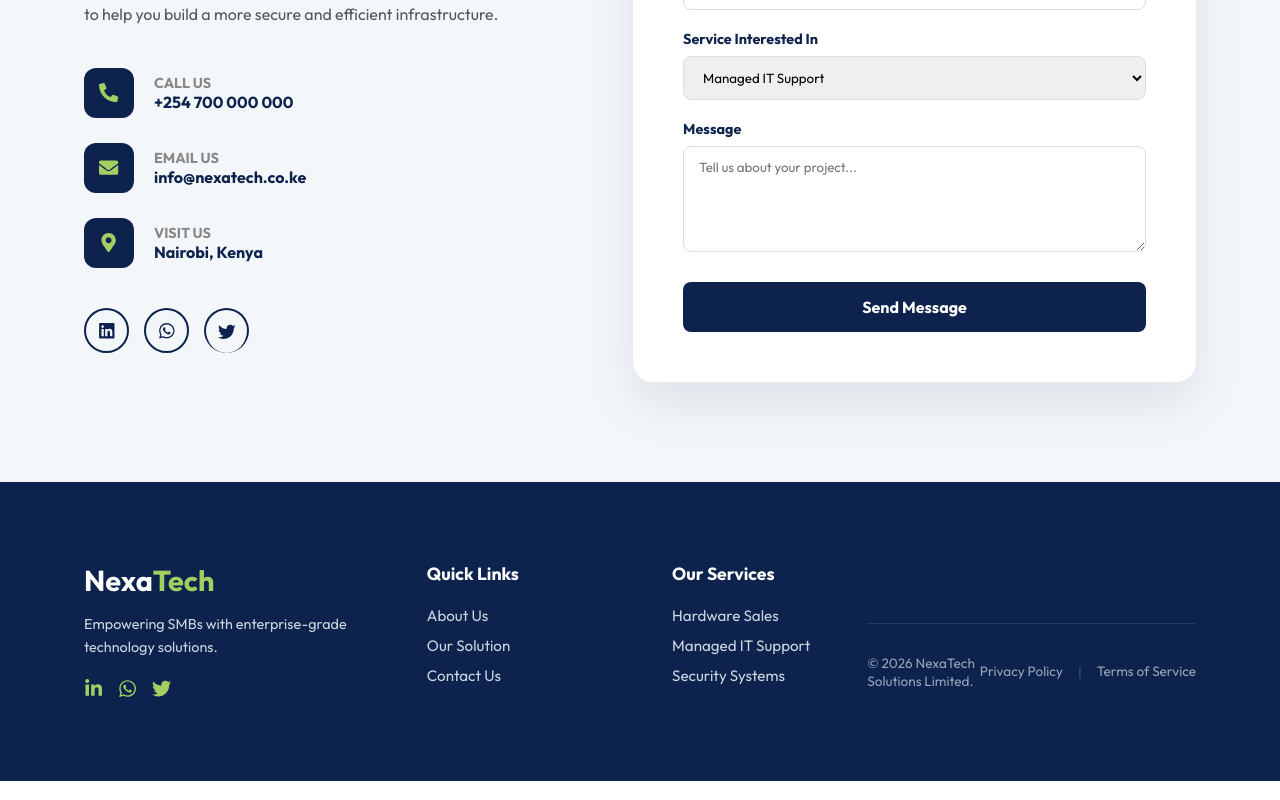
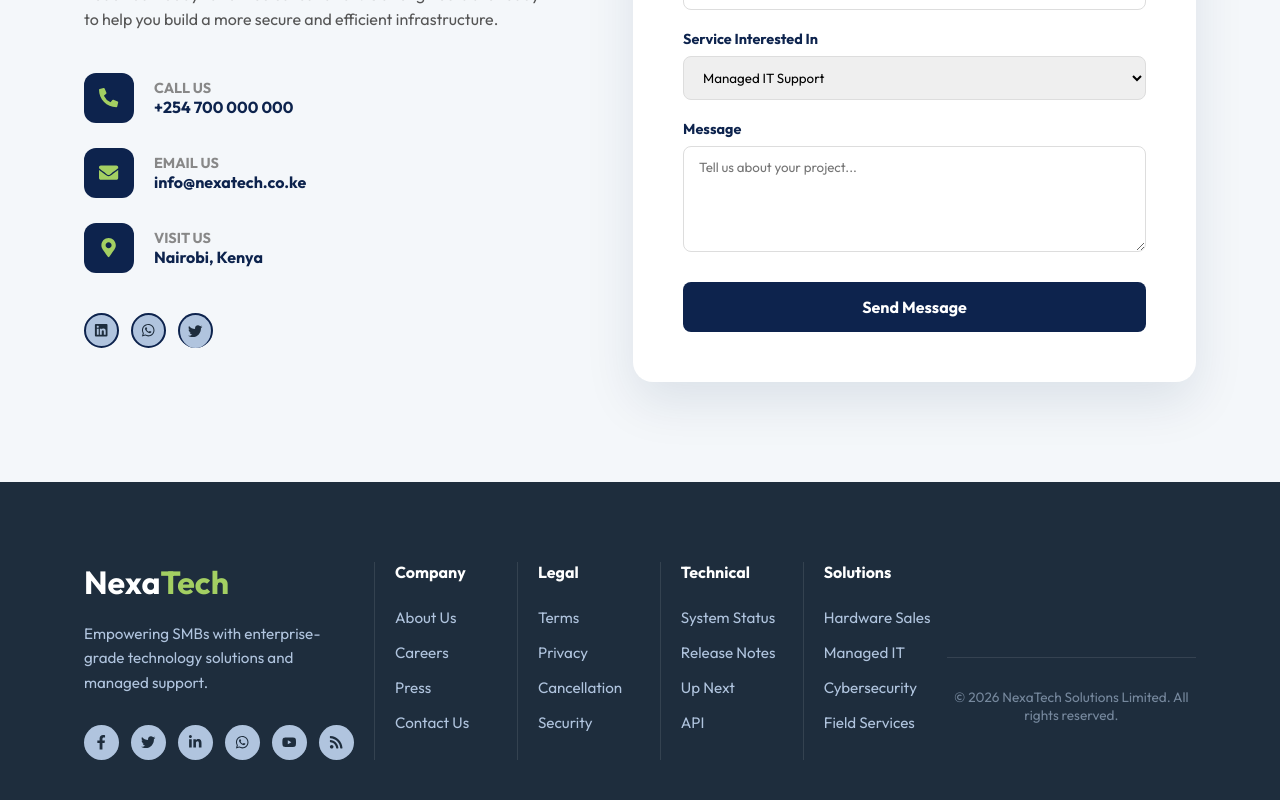
Before and after one commit to Inferno-cmd/Alvion-Consultancy-Group, a React (Vite) app: page / in a window 1280 px wide. Shown: the part 4907-5707 px from the top of the page. Built offline with nearby package versions, Linux system fonts and the light colour scheme.

Commit message:
update Footer and add LegalModal component

```diff
--- a/src/components/Footer/Footer.css
+++ b/src/components/Footer/Footer.css
@@ -1,67 +1,91 @@
 .footer-main {
-    background-color: #0d234d;
-    color: white;
-    padding: 80px 0 30px 0;
+    background-color: #1e2d3d; /* Matches the deep blue of your reference */
+    color: #ffffff;
+    padding: 80px 0 40px 0;
+    font-family: 'Inter', sans-serif;
 }
 
-.nx-container {
-    max-width: 1200px;
-    margin: 0 auto;
-    padding: 0 20px;
+.footer-sitemap {
+    display: grid;
+    grid-template-columns: 1.5fr 1fr 1fr 1fr 1fr;
+    gap: 20px;
 }
 
-.footer-grid {
-    display: grid;
-    grid-template-columns: 1.5fr 1fr 1fr;
-    gap: 50px;
-    padding-bottom: 50px;
+/* Column Borders (The thin white lines between sections) */
+.footer-col:not(:last-child) {
+    border-right: 1px solid rgba(255, 255, 255, 0.1);
+    padding-right: 20px;
 }
 
-.footer-logo { font-size: 1.8rem; margin-bottom: 15px; }
-.footer-logo span { color: #a3cf62; }
-.footer-bio { color: #cbd5e1; line-height: 1.6; margin-bottom: 20px; font-size: 0.9rem; }
-
-.footer-socials { display: flex; gap: 15px; }
-.footer-socials a { color: #a3cf62; font-size: 1.2rem; transition: 0.3s; }
-.footer-socials a:hover { transform: translateY(-3px); color: white; }
-
-.footer-col h3 { font-size: 1.1rem; margin-bottom: 20px; color: white; }
-.footer-links { list-style: none; padding: 0; }
-.footer-links li { margin-bottom: 10px; }
-.footer-links a { color: #cbd5e1; text-decoration: none; font-size: 0.95rem; }
-.footer-links a:hover { color: #a3cf62; }
-
-/* THE FIX FOR THE BOTTOM BAR */
-.footer-bottom {
-    border-top: 1px solid rgba(255, 255, 255, 0.1);
-    padding-top: 30px;
-    display: flex;
-    flex-direction: row; /* Forces side-by-side */
-    justify-content: space-between; /* Pushes content to opposite ends */
-    align-items: center;
-    font-size: 0.85rem;
-    color: #94a3b8;
+.footer-col h4 {
+    color: #ffffff;
+    font-size: 1rem;
+    font-weight: 700;
+    margin-bottom: 25px;
+    text-transform: capitalize;
 }
 
-.footer-legal-links {
-    display: flex;
-    flex-direction: row; /* Forces side-by-side */
-    align-items: center;
-    gap: 15px; /* Adds space between Privacy, |, and Terms */
+.footer-col ul {
+    list-style: none;
+    padding: 0;
 }
 
-.footer-legal-links a {
-    color: #94a3b8;
-    text-decoration: none;
-    white-space: nowrap; /* Prevents text from breaking onto new lines */
+.footer-col ul li {
+    margin-bottom: 15px;
 }
 
-.footer-legal-links a:hover { color: white; }
+.footer-col ul li a {
+    color: #b0c4de;
+    text-decoration: none;
+    font-size: 0.95rem;
+    transition: color 0.2s ease;
+}
 
-.footer-sep { color: #475569; }
+.footer-col ul li a:hover {
+    color: #ffffff;
+}
 
-/* Mobile View */
-@media (max-width: 768px) {
-    .footer-grid { grid-template-columns: 1fr; gap: 30px; }
-    .footer-bottom { flex-direction: column; gap: 15px; text-align: center; }
+/* Brand Section */
+.footer-logo { font-size: 2rem; margin-bottom: 20px; }
+.footer-logo span { color: #a3cf62; }
+.brand-info p {
+    color: #b0c4de;
+    font-size: 0.95rem;
+    line-height: 1.6;
+    margin-bottom: 30px;
+    max-width: 250px;
 }
+
+/* Social Media Icons */
+.social-links-row {
+    display: flex;
+    gap: 12px;
+}
+
+.social-links-row a {
+    width: 35px;
+    height: 35px;
+    background: #b0c4de;
+    color: #1e2d3d;
+    border-radius: 50%;
+    display: flex;
+    align-items: center;
+    justify-content: center;
+    font-size: 0.9rem;
+    transition: 0.3s;
+}
+
+.social-links-row a:hover {
+    background: #a3cf62;
+    transform: translateY(-3px);
+}
+
+/* Bottom Copyright Bar */
+.footer-bottom-bar {
+    margin-top: 60px;
+    padding-top: 30px;
+    border-top: 1px solid rgba(255, 255, 255, 0.1);
+    text-align: center;
+    color: rgba(176, 196, 222, 0.6);
+    font-size: 0.85rem;
+}
--- a/src/components/Footer/Footer.jsx
+++ b/src/components/Footer/Footer.jsx
@@ -1,7 +1,7 @@
 import React, { useState } from 'react';
 import './Footer.css';
 import LegalModal from "./LegalModal";
-import { FaLinkedinIn, FaWhatsapp, FaTwitter } from 'react-icons/fa';
+import { FaLinkedinIn, FaWhatsapp, FaTwitter, FaFacebookF, FaYoutube, FaRss } from 'react-icons/fa';
 
 const Footer = () => {
   const [modalConfig, setModalConfig] = useState({ isOpen: false, title: '', content: null });
@@ -9,55 +9,79 @@ const Footer = () => {
   const openLegal = (title, type) => (e) => {
     e.preventDefault();
     const content = type === 'privacy'
-      ? <p>NexaTech Solutions Limited is committed to protecting your data. All client communications are encrypted.</p>
-      : <p>By accessing NexaTech Solutions, you agree to our standard service level agreements and procurement terms.</p>;
+      ? <p>NexaTech Solutions Limited ensures your data is protected with enterprise-grade encryption. We do not share information with third parties.</p>
+      : <p>Engagement with NexaTech services is governed by our standard Managed Service Provider (MSP) and hardware procurement agreements.</p>;
     setModalConfig({ isOpen: true, title, content });
   };
 
   return (
     <footer className="footer-main">
       <div className="nx-container">
-        {/* TOP PART: 3 Columns */}
-        <div className="footer-grid">
-          <div className="footer-col">
+        <div className="footer-sitemap">
+
+          {/* Column 1: Brand Identity */}
+          <div className="footer-col brand-info">
             <h2 className="footer-logo">Nexa<span>Tech</span></h2>
-            <p className="footer-bio">Empowering SMBs with enterprise-grade technology solutions.</p>
-            <div className="footer-socials">
+            <p>Empowering SMBs with enterprise-grade technology solutions and managed support.</p>
+            <div className="social-links-row">
+              <a href="#"><FaFacebookF /></a>
+              <a href="#"><FaTwitter /></a>
               <a href="#"><FaLinkedinIn /></a>
               <a href="#"><FaWhatsapp /></a>
-              <a href="#"><FaTwitter /></a>
+              <a href="#"><FaYoutube /></a>
+              <a href="#"><FaRss /></a>
             </div>
           </div>
 
+          {/* Column 2: Company */}
           <div className="footer-col">
-            <h3>Quick Links</h3>
-            <ul className="footer-links">
+            <h4>Company</h4>
+            <ul>
               <li><a href="#about">About Us</a></li>
-              <li><a href="#solutions">Our Solution</a></li>
+              <li><a href="#careers">Careers</a></li>
+              <li><a href="#press">Press</a></li>
               <li><a href="#contact">Contact Us</a></li>
             </ul>
           </div>
 
+          {/* Column 3: Legal */}
           <div className="footer-col">
-            <h3>Our Services</h3>
-            <ul className="footer-links">
-              <li><a href="#services">Hardware Sales</a></li>
-              <li><a href="#services">Managed IT Support</a></li>
-              <li><a href="#services">Security Systems</a></li>
+            <h4>Legal</h4>
+            <ul>
+              <li><a href="#" onClick={openLegal('Terms of Service', 'terms')}>Terms</a></li>
+              <li><a href="#" onClick={openLegal('Privacy Policy', 'privacy')}>Privacy</a></li>
+              <li><a href="#cancellation">Cancellation</a></li>
+              <li><a href="#security">Security</a></li>
             </ul>
           </div>
+
+          {/* Column 4: Technical */}
+          <div className="footer-col">
+            <h4>Technical</h4>
+            <ul>
+              <li><a href="#status">System Status</a></li>
+              <li><a href="#notes">Release Notes</a></li>
+              <li><a href="#roadmap">Up Next</a></li>
+              <li><a href="#api">API</a></li>
+            </ul>
+          </div>
+
+          {/* Column 5: Services */}
+          <div className="footer-col">
+            <h4>Solutions</h4>
+            <ul>
+              <li><a href="#services">Hardware Sales</a></li>
+              <li><a href="#services">Managed IT</a></li>
+              <li><a href="#services">Cybersecurity</a></li>
+              <li><a href="#services">Field Services</a></li>
+            </ul>
+          </div>
+
         </div>
 
-        {/* BOTTOM PART: Copyright & Legal */}
-        <div className="footer-bottom">
-          <div className="footer-copy">
-            &copy; 2026 NexaTech Solutions Limited.
-          </div>
-          <div className="footer-legal-links">
-            <a href="#" onClick={openLegal('Privacy Policy', 'privacy')}>Privacy Policy</a>
-            <span className="footer-sep">|</span>
-            <a href="#" onClick={openLegal('Terms of Service', 'terms')}>Terms of Service</a>
-          </div>
+        {/* Professional Sub-Footer */}
+        <div className="footer-bottom-bar">
+          <p>&copy; {new Date().getFullYear()} NexaTech Solutions Limited. All rights reserved.</p>
         </div>
       </div>
 
```
